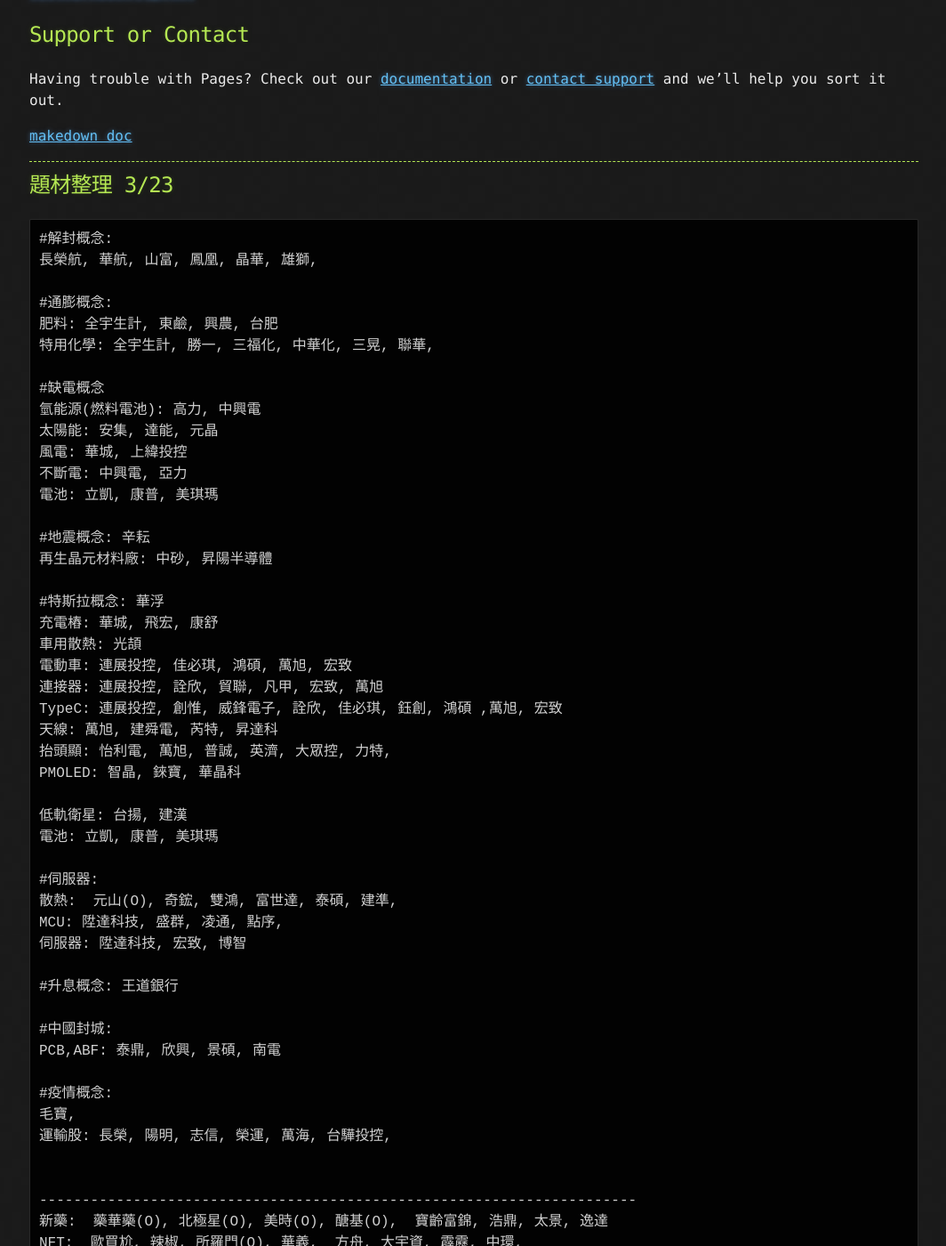
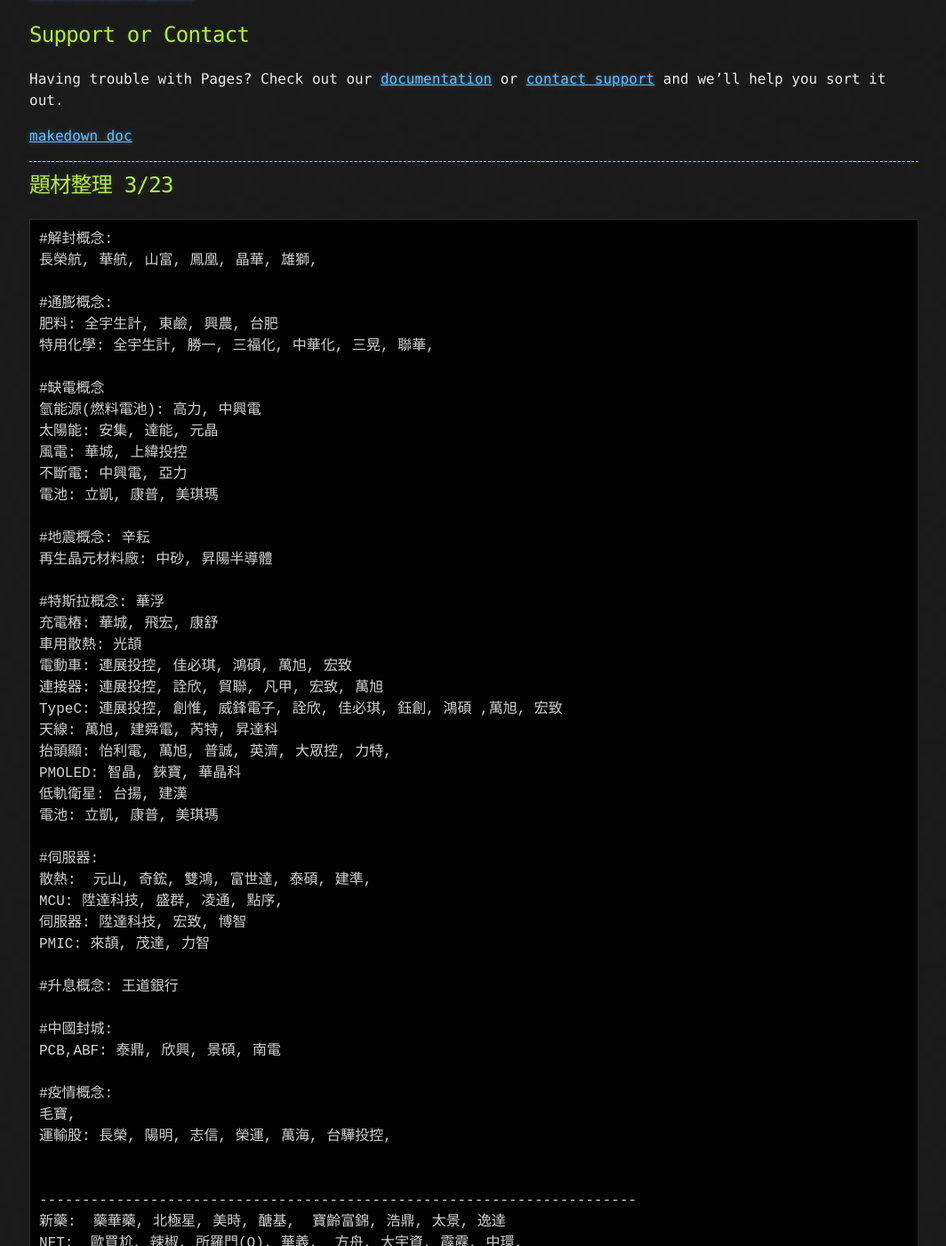
Before and after one commit to lepg5487/Stock_God, a Jekyll site: the page built from index.md, in a window 1280 px wide and 1400 px high, scrolled down 15973 px. Shown: the whole window at 89% size, without its empty margins (107-1171 px from the left). Built offline with Jekyll 4.4.1, drawn with Linux system fonts in a browser that asks for light colours; our own code applies the rules of GitHub Pages for plain Markdown files; some of the changed lines change nothing that is shown; some of the changed text lies outside the part shown.

Commit message:
Update index.md

```diff
--- a/index.md
+++ b/index.md
@@ -705,14 +705,14 @@
 天線: 萬旭, 建舜電, 芮特, 昇達科
 抬頭顯: 怡利電, 萬旭, 普誠, 英濟, 大眾控, 力特,
 PMOLED: 智晶, 錸寶, 華晶科
-
 低軌衛星: 台揚, 建漢
 電池: 立凱, 康普, 美琪瑪
 
 #伺服器:
-散熱:  元山(O), 奇鋐, 雙鴻, 富世達, 泰碩, 建準,
+散熱:  元山, 奇鋐, 雙鴻, 富世達, 泰碩, 建準,
 MCU: 陞達科技, 盛群, 凌通, 點序,
 伺服器: 陞達科技, 宏致, 博智
+PMIC: 來頡, 茂達, 力智
 
 #升息概念: 王道銀行
 
@@ -725,15 +725,13 @@
 
 
 ----------------------------------------------------------------------
-新藥:  藥華藥(O), 北極星(O), 美時(O), 醣基(O),  寶齡富錦, 浩鼎, 太景, 逸達
+新藥:  藥華藥, 北極星, 美時, 醣基,  寶齡富錦, 浩鼎, 太景, 逸達
 NFT:  歐買尬, 辣椒, 所羅門(O), 華義,  方舟, 大宇資, 霹靂, 中環,
-記憶體: 晶豪科(O), 鈺創,  威剛, 群聯, 點序
-半導體材料通路商: 華立(O), 崇越, 至上
-
+記憶體: 晶豪科, 鈺創,  威剛, 群聯, 點序
+半導體材料通路商: 華立, 崇越, 至上
 第三代半導體: 禾瑞亞, 漢磊, 嘉晶,
 顯板卡: 映泰, 麗臺
 摺疊手機: 兆利, 富世達
-PMIC: 來頡, 茂達, 力智
 電子紙: 力特, 久正, 晶宏, 元太
 IP: 愛普, 智原,
 MOSFET: 大中, 富鼎, 杰力
```
